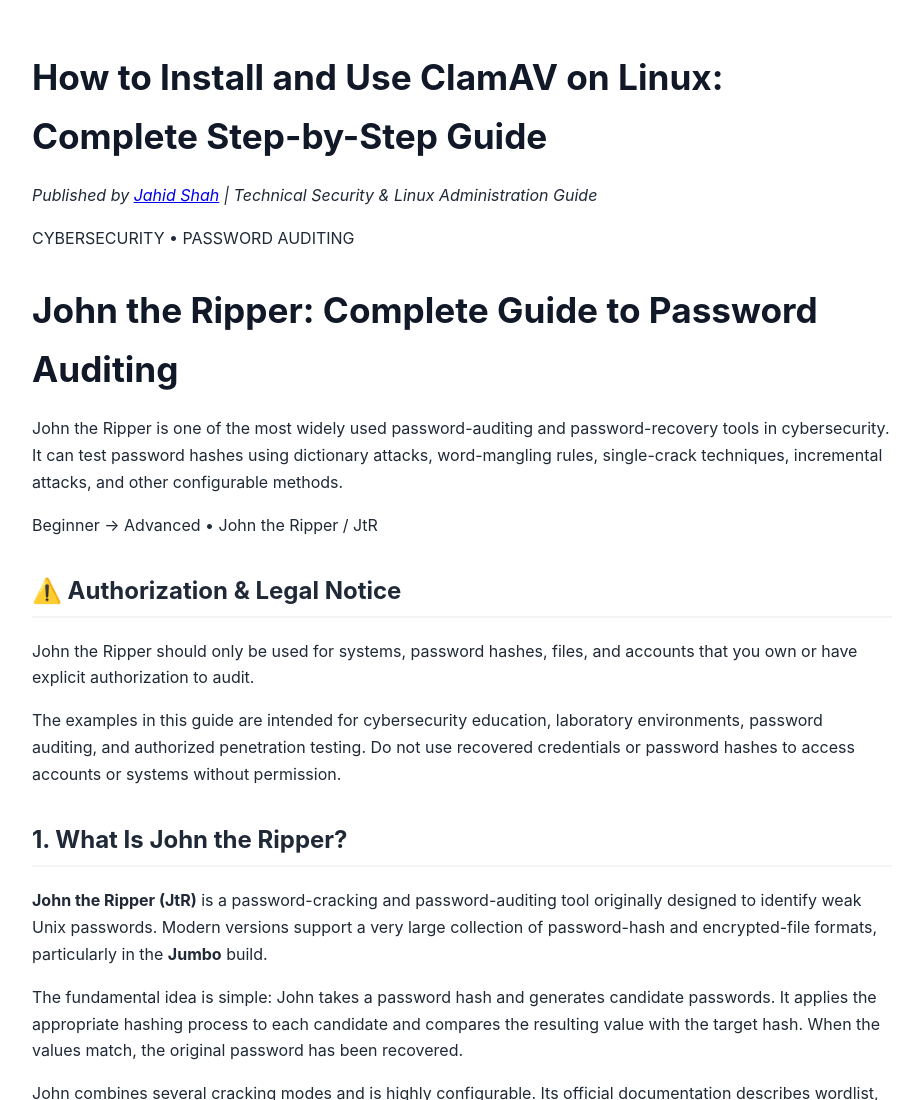
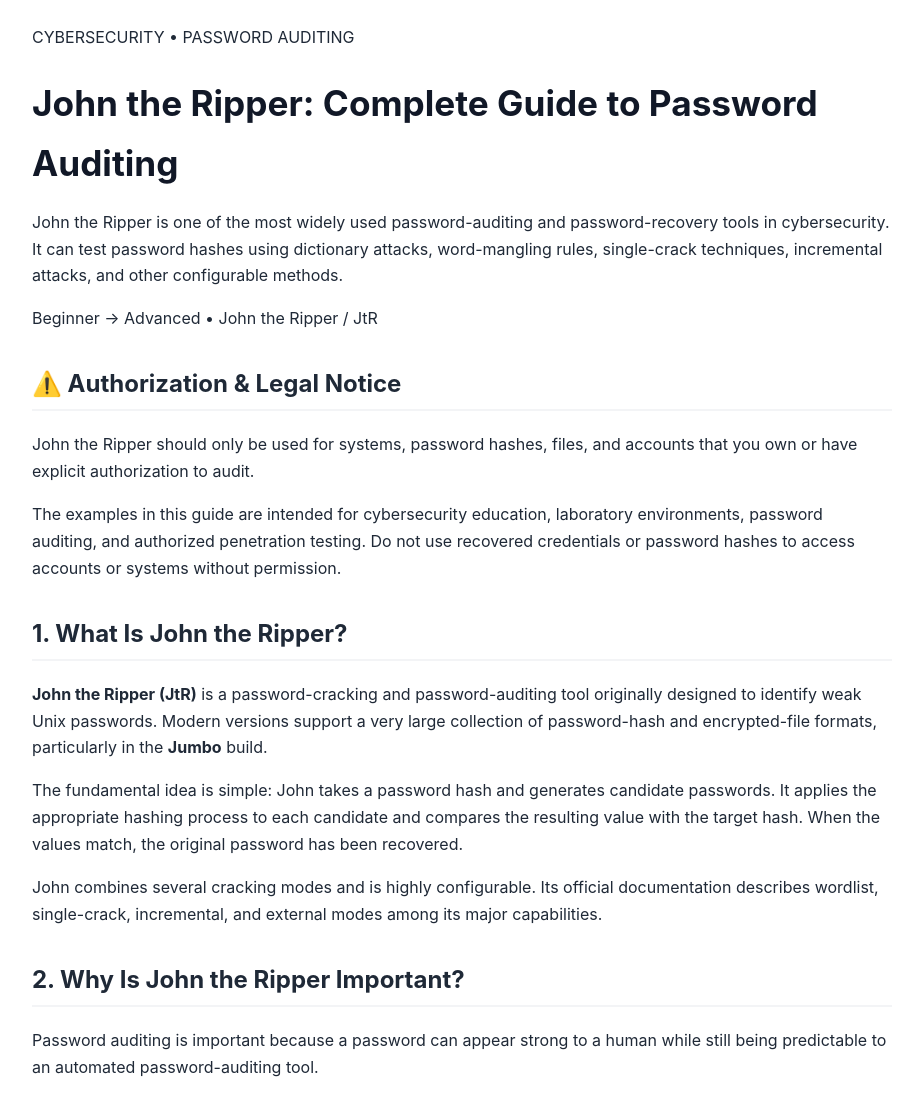
Before and after one commit to MdJahidShah/Best-Kali-Linux-tools, a plain HTML site: page john-the-ripper.html in a window 1280 px wide. Shown: the top 1100 px of the page, without its empty margins (178-1098 px from the left). Drawn offline with Linux system fonts and the light colour scheme.

Commit message:
Revise header and main structure for John the Ripper guide

```diff
--- a/john-the-ripper.html
+++ b/john-the-ripper.html
@@ -199,15 +199,7 @@
 
 	<body>
 
-	  <header>
-		<h1>How to Install and Use ClamAV on Linux: Complete Step-by-Step Guide</h1>
-		<p><em>Published by <a href="https://jahidshah.com/">Jahid Shah</a> | Technical Security &amp; Linux Administration Guide</em></p>
-	  </header>
-
-	  <main>
-		<article class="tool-guide">
-
-			<header class="article-header">
+	  	<header class="article-header">
 				<span class="article-category">CYBERSECURITY • PASSWORD AUDITING</span>
 
 				<h1>John the Ripper: Complete Guide to Password Auditing</h1>
@@ -226,6 +218,8 @@
 				</div>
 			</header>
 
+	  <main>
+		<article class="tool-guide">
 
 			<!-- AUTHORIZATION -->
 			<section class="warning-box">
```
